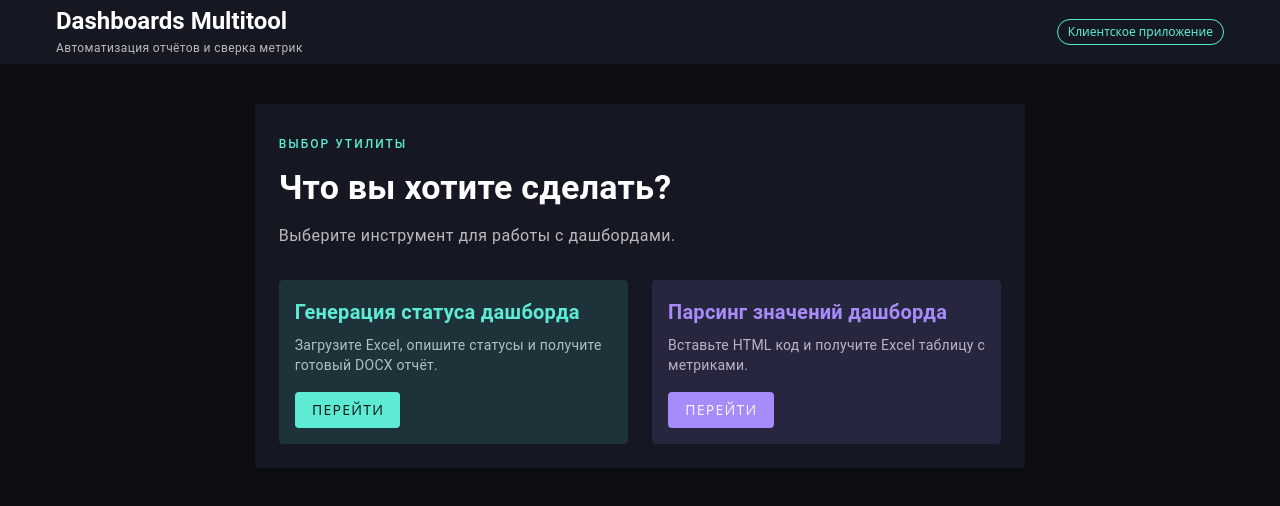
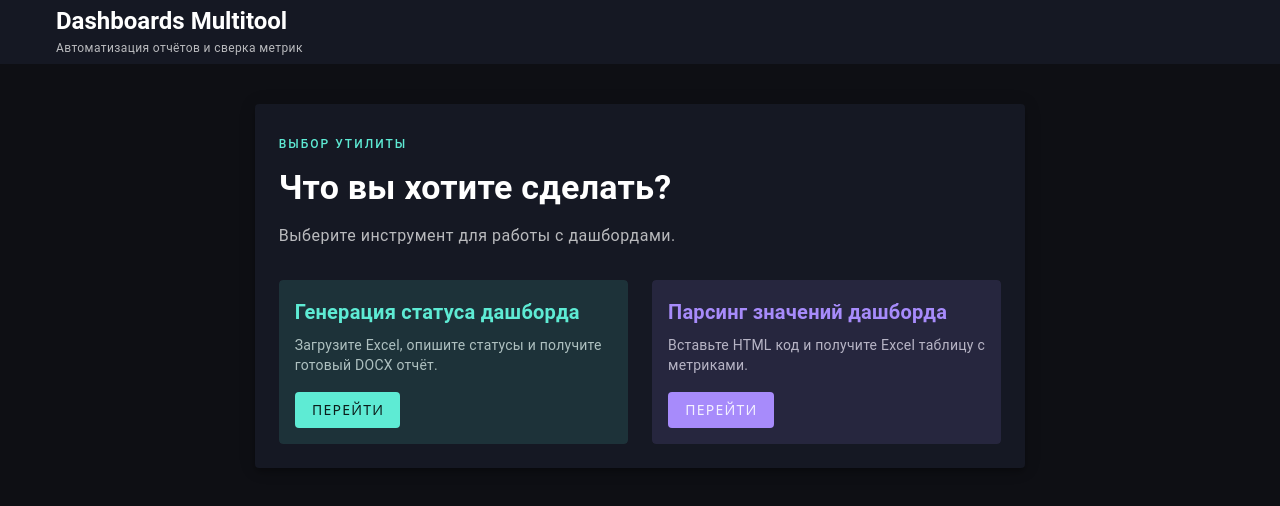
Before and after one commit to VityazevEgor/dashboards-multitool, a Vue app: page / in a window 1280 px wide. Shown: the top 506 px of the page. Built offline with nearby package versions, Linux system fonts and the light colour scheme.

Commit message:
Remove local processing mentions

```diff
--- a/src/App.vue
+++ b/src/App.vue
@@ -8,9 +8,6 @@
             Автоматизация отчётов и сверка метрик
           </div>
         </div>
-        <v-chip color="primary" variant="outlined" size="small">
-          Клиентское приложение
-        </v-chip>
       </v-container>
     </v-app-bar>
 
--- a/src/components/DashboardParser.vue
+++ b/src/components/DashboardParser.vue
@@ -11,7 +11,7 @@
         <div class="text-overline text-primary mb-2">Шаг 1</div>
         <div class="text-h5 font-weight-bold mb-2">HTML код дашборда</div>
         <div class="text-body-2 text-medium-emphasis mb-4">
-          Вставьте HTML код в поле или загрузите файл. Все данные обрабатываются локально.
+          Вставьте HTML код в поле или загрузите файл.
         </div>
 
         <v-textarea
--- a/src/components/steps/UploadStep.vue
+++ b/src/components/steps/UploadStep.vue
@@ -3,7 +3,7 @@
     <div class="text-overline text-primary mb-2">Шаг 1</div>
     <div class="text-h5 font-weight-bold mb-2">Загрузите Excel</div>
     <div class="text-body-2 text-medium-emphasis mb-4">
-      Поддерживаются файлы .xlsx и .xls. Все данные обрабатываются в браузере.
+      Поддерживаются файлы .xlsx и .xls.
     </div>
     <v-file-input
       v-model="localFile"
```
